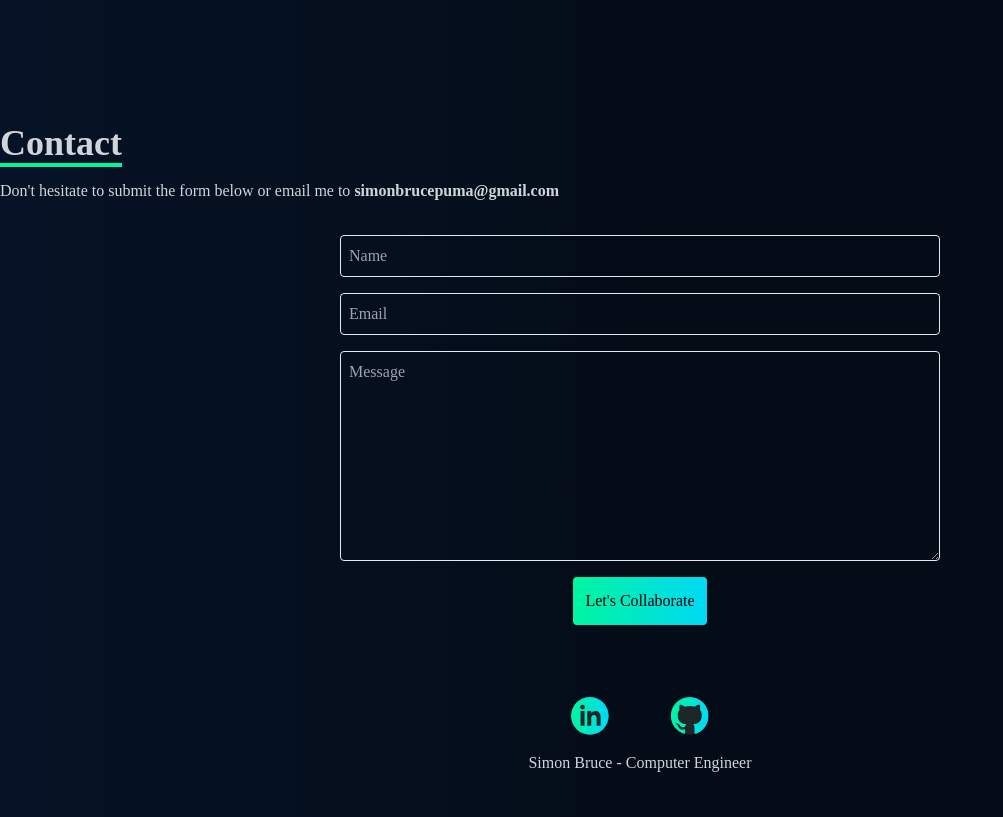
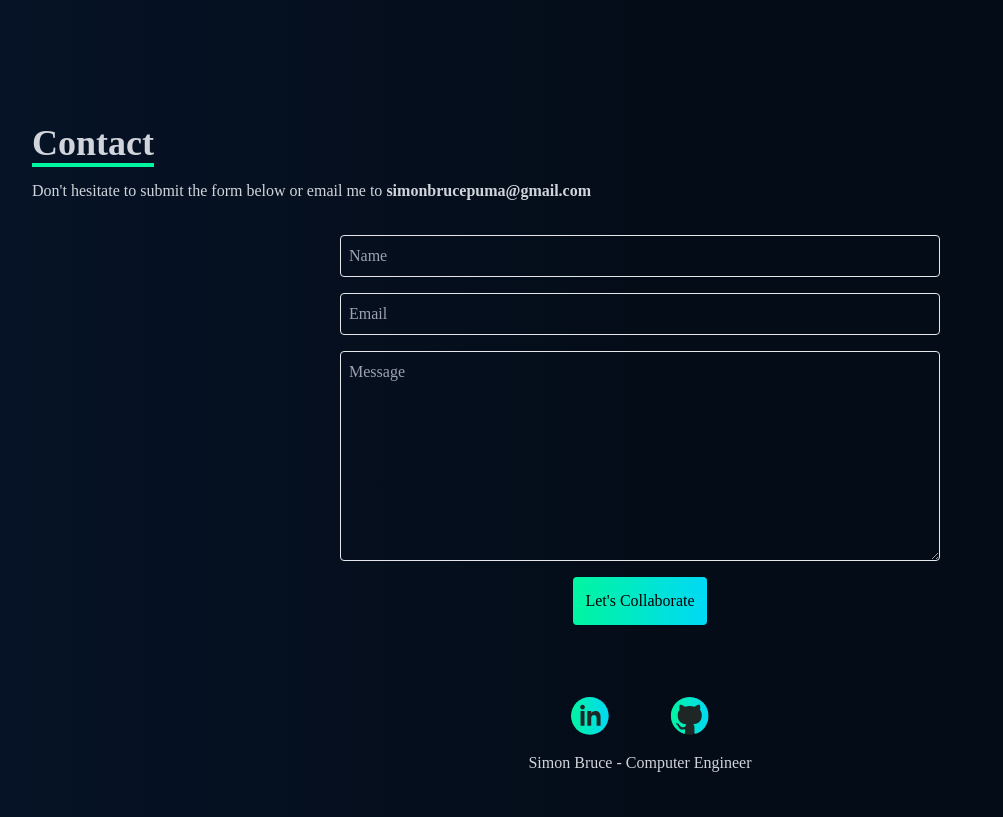
Before and after one commit to simonbruce85/Portfolio, a React (Create React App) app: page / in a window 1280 px wide. Shown: the part 3580-4397 px from the top of the page, without its empty margins (0-1003 px from the left). Built offline with nearby package versions, Linux system fonts and the light colour scheme.

Commit message:
styling fixing

```diff
--- a/src/components/Contact.jsx
+++ b/src/components/Contact.jsx
@@ -10,7 +10,7 @@ const Contact = () => {
     >
       <div className="max-w-[1300px] w-full h-full flex flex-col justify-center">
         <div className="h-full flex flex-col md:pt-24 justify-end ">
-          <div className="pb-8 px-8 md:px-0 ">
+          <div className="pb-8 px-8">
             <p className="text-4xl font-bold inline border-b-4 border-[#00F5A0] text-gray-300">
               Contact
             </p>
--- a/src/components/Navbar.jsx
+++ b/src/components/Navbar.jsx
@@ -125,7 +125,7 @@ const Navbar = () => {
 
       <div className="mx-4">
         {/* Social Bar */}
-        <div className="hidden lg:flex fixed flex-col top-[50%] h-[100px] justify-between rounded-full px-2 mx-4 left-0 shadow-sm shadow-[#111111] bg-[#132135]">
+        <div className="hidden xl:flex fixed flex-col top-[50%] h-[100px] justify-between rounded-full px-2 mx-4 left-0 shadow-sm shadow-[#111111] bg-[#132135]">
           <a
             className="fill-gray-300 stroke-gray-300 hover:fill-[#00f5c4] hover:stroke-[#00f5c4]   pt-4"
             href="https://www.linkedin.com/in/simon-bruce-aa973b1b1/"
--- a/src/components/ProjectCard.jsx
+++ b/src/components/ProjectCard.jsx
@@ -3,7 +3,7 @@ import React from 'react'
 const ProjectCard = (project) => {
 
   return (
-    <div className=' w-full pt-4 md:w-[31%] inline-block p-2 rounded-b hover:-translate-y-1 duration-500 ' >
+    <div className=' w-full pt-4  md:w-[70%] lg:w-[40%] xl:w-[31%] inline-block p-2 rounded-b hover:-translate-y-1 duration-500 ' >
       <div className=' '>
       <img id="imgWork" className='bg-fixed h-[250px] rounded-t-xl' src={project.project.img} alt={project.project.name} />
       </div>
```
